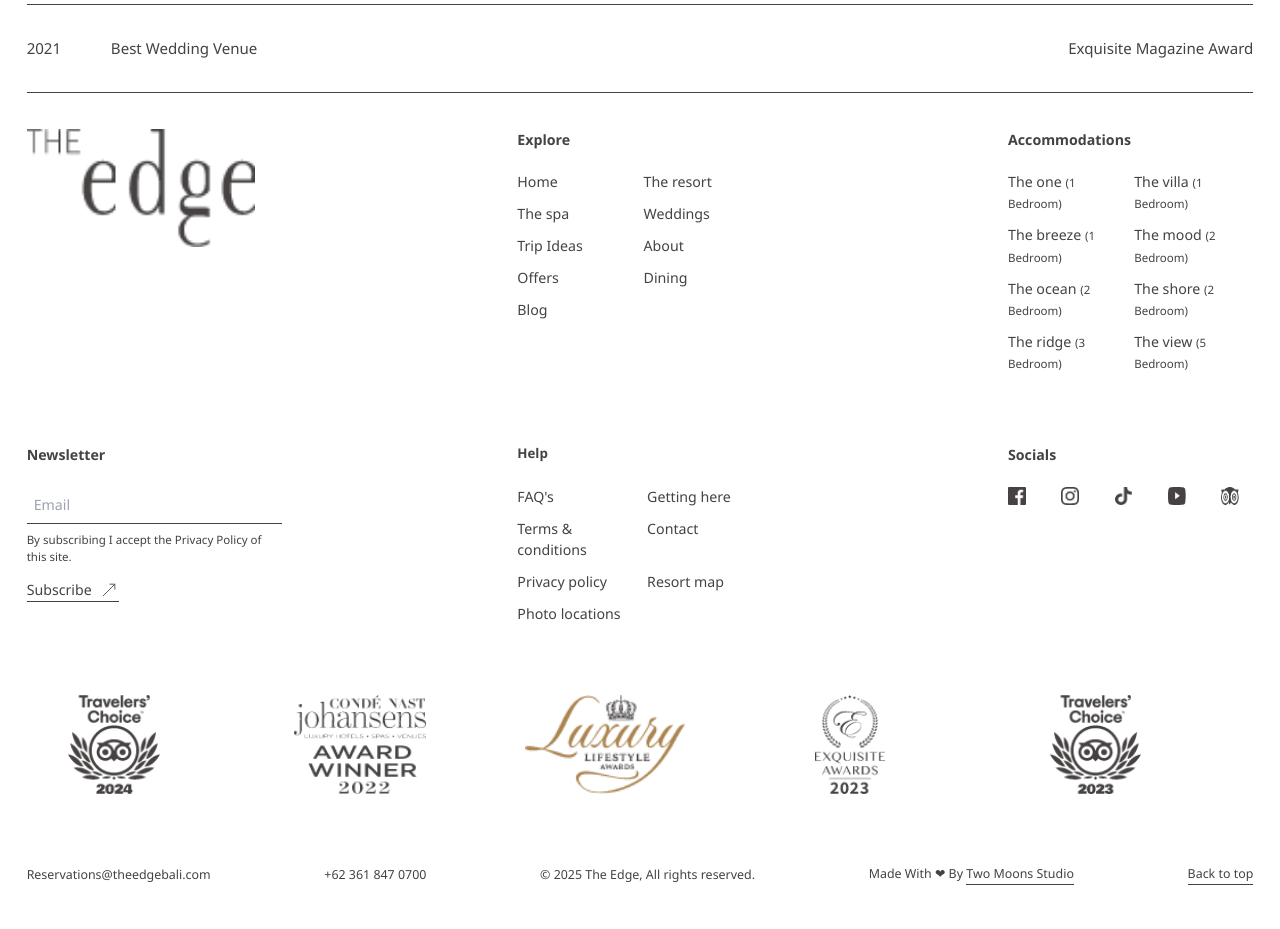
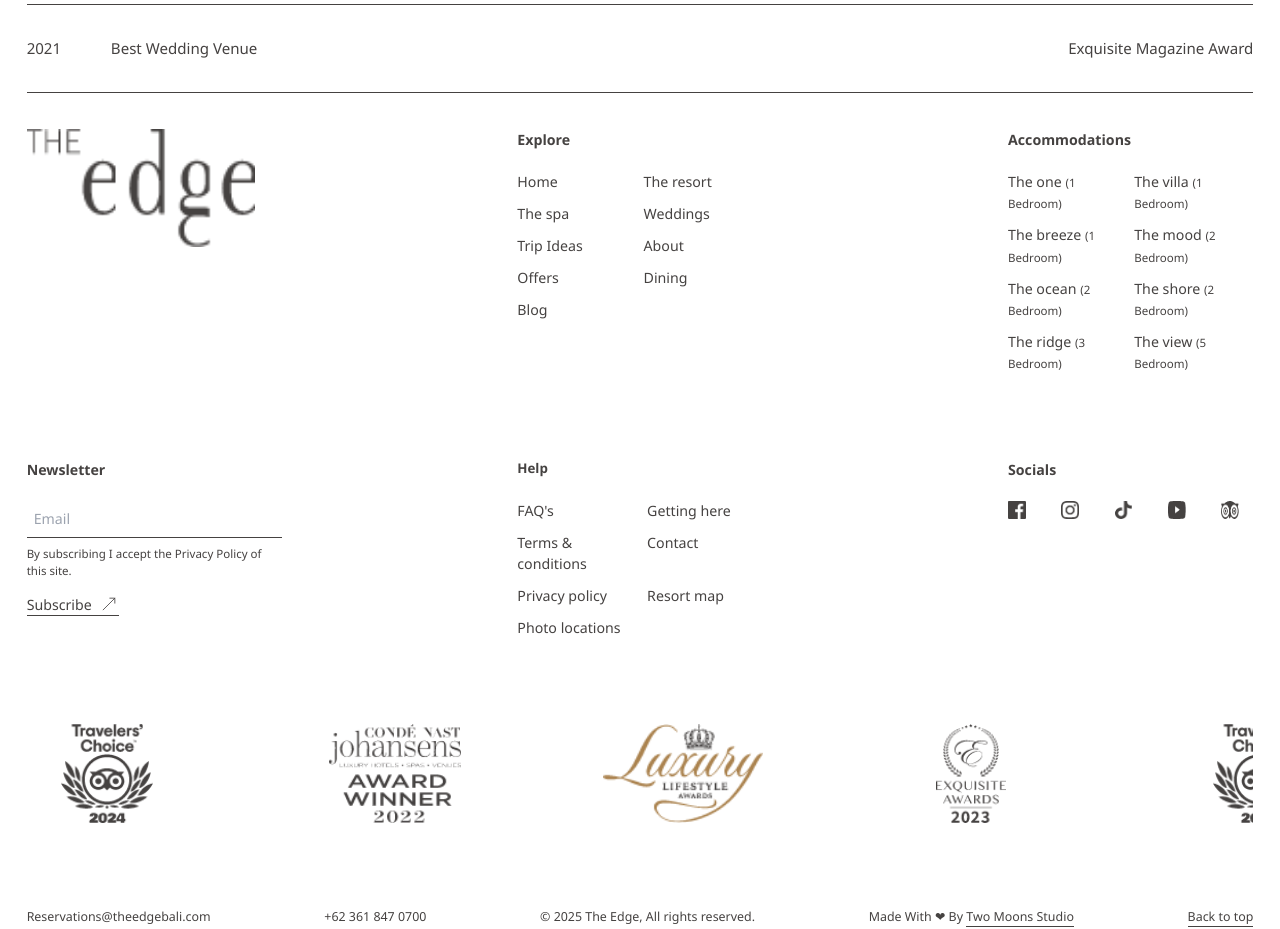
Before and after one commit to OwenAdsit/the-edge-1, a React (Create React App) app: page / in a window 1280 px wide. Shown: the part 3000-3929 px from the top of the page. Built offline with nearby package versions, Linux system fonts and the light colour scheme.

Commit message:
feat:fixed-space

```diff
--- a/src/footer.jsx
+++ b/src/footer.jsx
@@ -58,7 +58,7 @@ const EdgeResortFooter = () => {
       {/* Logo - centered on mobile/tablet */}
 
       {/* Main footer content */}
-      <div className=" grid grid-cols-1 gap-y-20 lg:grid-cols-3  xl:gap-x-[20%]">
+      <div className=" grid grid-cols-1 gap-y-24 lg:grid-cols-3  xl:gap-x-[20%]">
         <div className=" flex justify-center lg:justify-start ">
           <img
             src="/logo.png"
@@ -196,12 +196,12 @@ const EdgeResortFooter = () => {
         </div>
         {/*award showcase section*/}
       </div>
-      <div className="w-full overflow-clip mt-20">
-        <div className="flex flex-row flex-nowrap items-center ">
+      <div className="w-full  mt-24">
+        <div className="flex flex-row flex-nowrap items-center overflow-clip  gap-x-none sm:gap-x-12 ">
           {awards.map((award, index) => (
             <div
               key={index}
-              className="flex-shrink-0 px-2 w-1/2 sm:w-1/3 lg:w-1/4 xl:w-1/5"
+              className="flex-shrink-0  w-1/2 sm:w-1/3 lg:w-1/4 xl:w-1/5"
             >
               <img
                 src={window.location.origin + award.image}
@@ -213,7 +213,7 @@ const EdgeResortFooter = () => {
         </div>
       </div>
 
-      <div className="mt-20 text-s">
+      <div className="mt-24 text-s">
         <div className="hidden lg:flex lg:flex-row lg:justify-between lg:items-center mb-6 ">
           <span>Reservations@theedgebali.com</span>
           <span>+62 361 847 0700</span>
```
